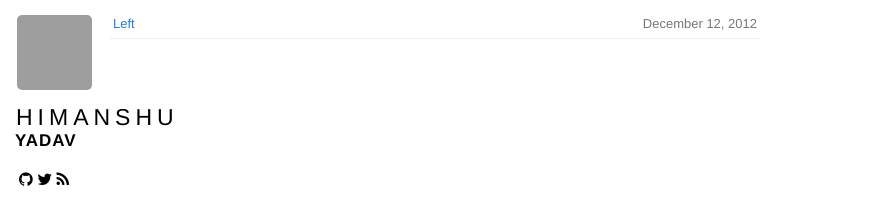
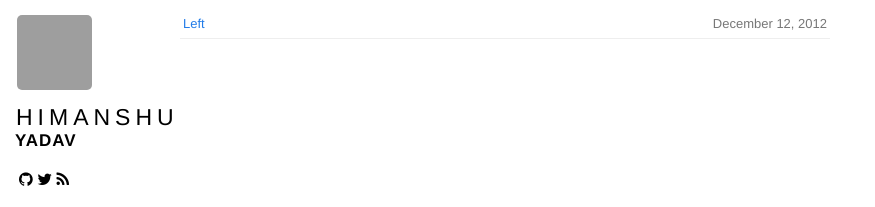
Before and after one commit to himanshu4141/himanshu4141.github.io, a Jekyll site: the page built from index.html, in a window 1280 px wide. Shown: the top 207 px of the page, without its empty margins (0-875 px from the left). Built offline with Jekyll 4.4.1, drawn with Linux system fonts in a browser that asks for light colours; nearby versions of some CDN libraries; grey boxes are pictures that could not be loaded.

Commit message:
fixing css

```diff
--- a/css/base.scss
+++ b/css/base.scss
@@ -17,7 +17,7 @@ a {
   position: fixed;
   left: 15px;
   top: 15px;
-  width: 80px;
+  width: 170px;
   font-family: Helvetica, sans-serif;
   a {
     text-decoration: none;
@@ -85,7 +85,7 @@ a {
 
 .content {
   max-width: 650px;
-  margin-left: 110px;
+  margin-left: 180px;
   margin-right: 20px;
   margin-bottom: 50px;
   h1, h2, h3, h4 {
```
Also changed, not shown: 1 other file.
